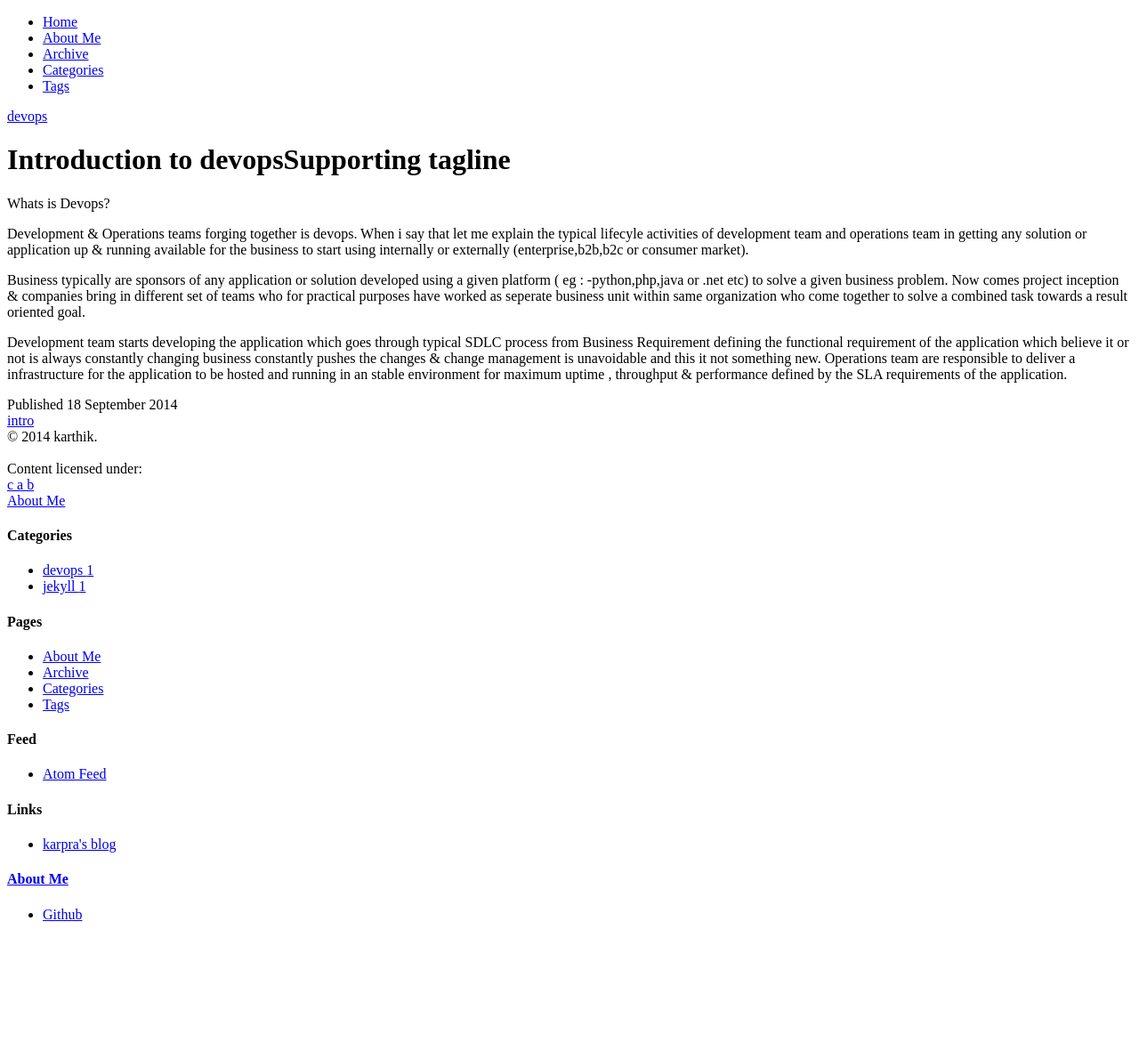
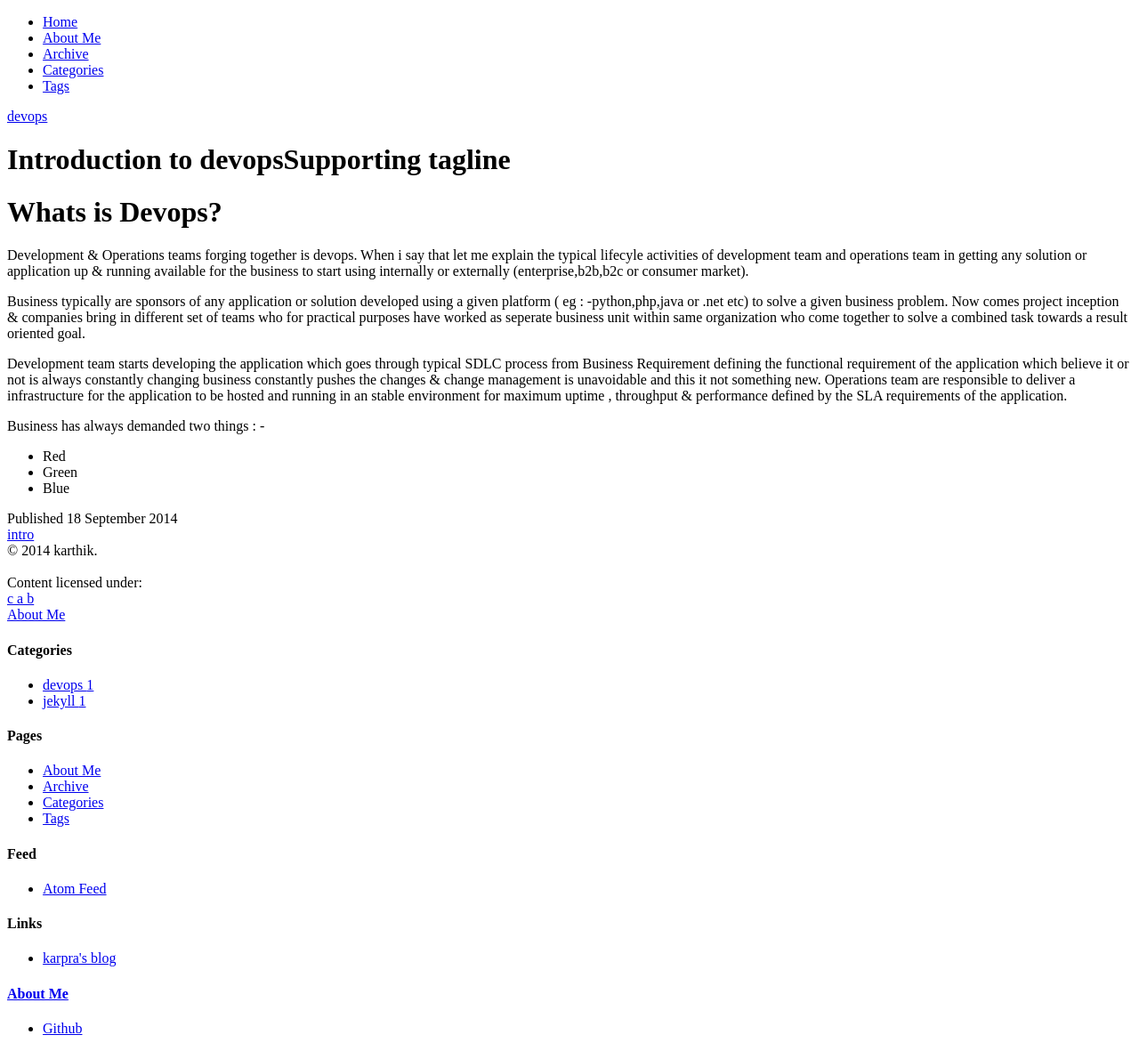
Before and after one commit to karpra/karpra.github.io, a Jekyll site: the page built from _posts/2014-9-18-introduction to devops.md, in a window 1280 px wide. Shown: the whole page at 89% size. Built offline with Jekyll 4.4.1, drawn with Linux system fonts in a browser that asks for light colours; nearby versions of some CDN libraries; library files that are not in the unit come from our copies; before the commit the page ends 1053 px from its top, so only the background shows below that.

Commit message:
Update 2014-9-18-introduction to devops.md

```diff
--- a/_posts/2014-9-18-introduction to devops.md
+++ b/_posts/2014-9-18-introduction to devops.md
@@ -5,7 +5,7 @@ tagline: "Supporting tagline"
 tags : [intro]
 ---
 
-Whats is Devops?
+# Whats is Devops?
 
 Development & Operations teams forging together is devops. When i say that let me explain the typical
 lifecyle activities of development team and operations team in getting any solution or application
@@ -19,3 +19,9 @@ a combined task towards a result oriented goal.
 Development team starts developing the application which goes through typical SDLC process from Business Requirement
 defining the functional requirement of the application which believe it or not is always constantly changing business
 constantly pushes the changes & change management is unavoidable and this it not something new. Operations team are responsible to deliver a infrastructure for the application to be hosted and running in an stable environment for maximum uptime , throughput & performance defined by the SLA requirements of the application.
+
+Business has always demanded two things : -
+
+*   Red
+*   Green
+*   Blue
```
